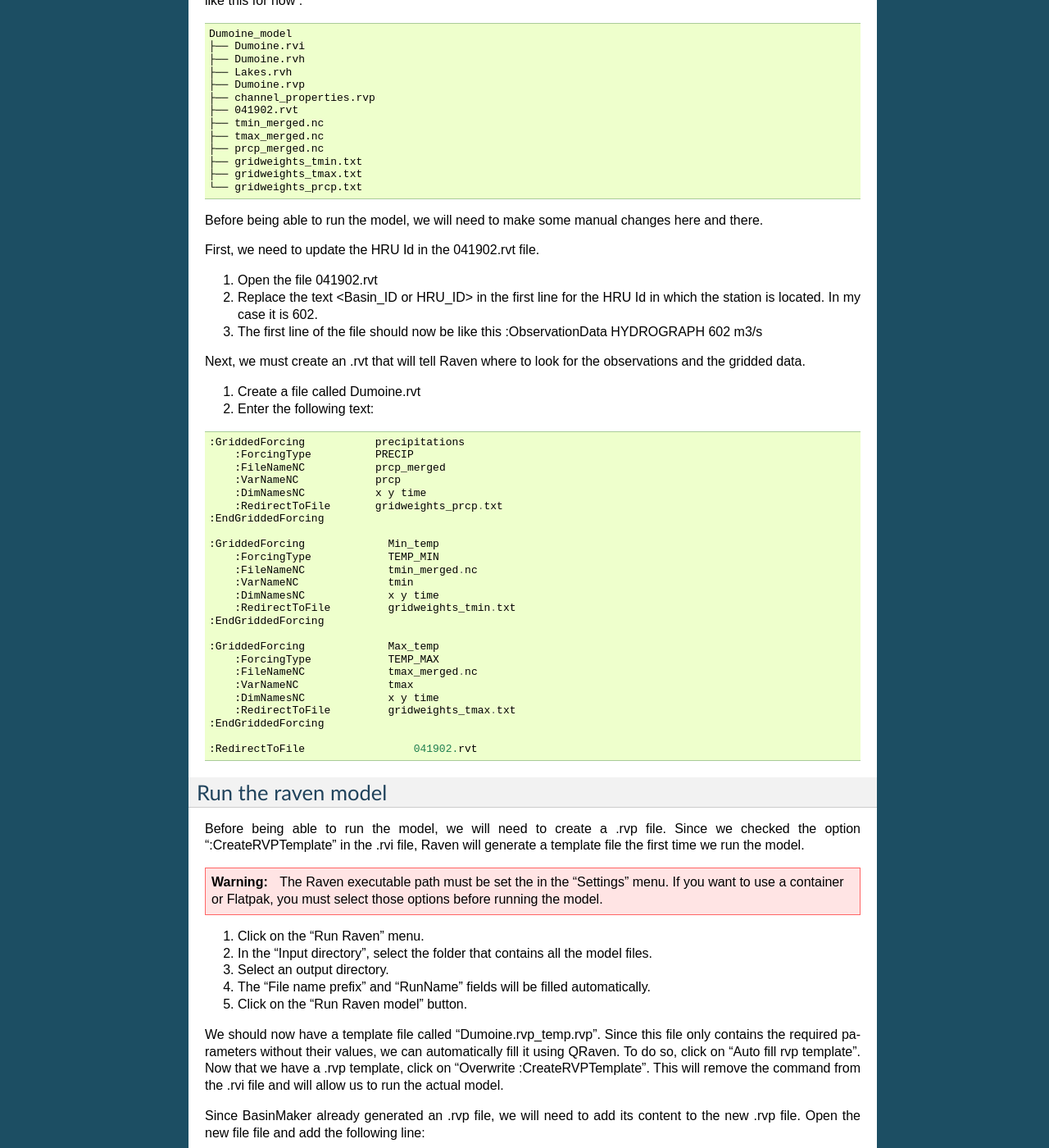
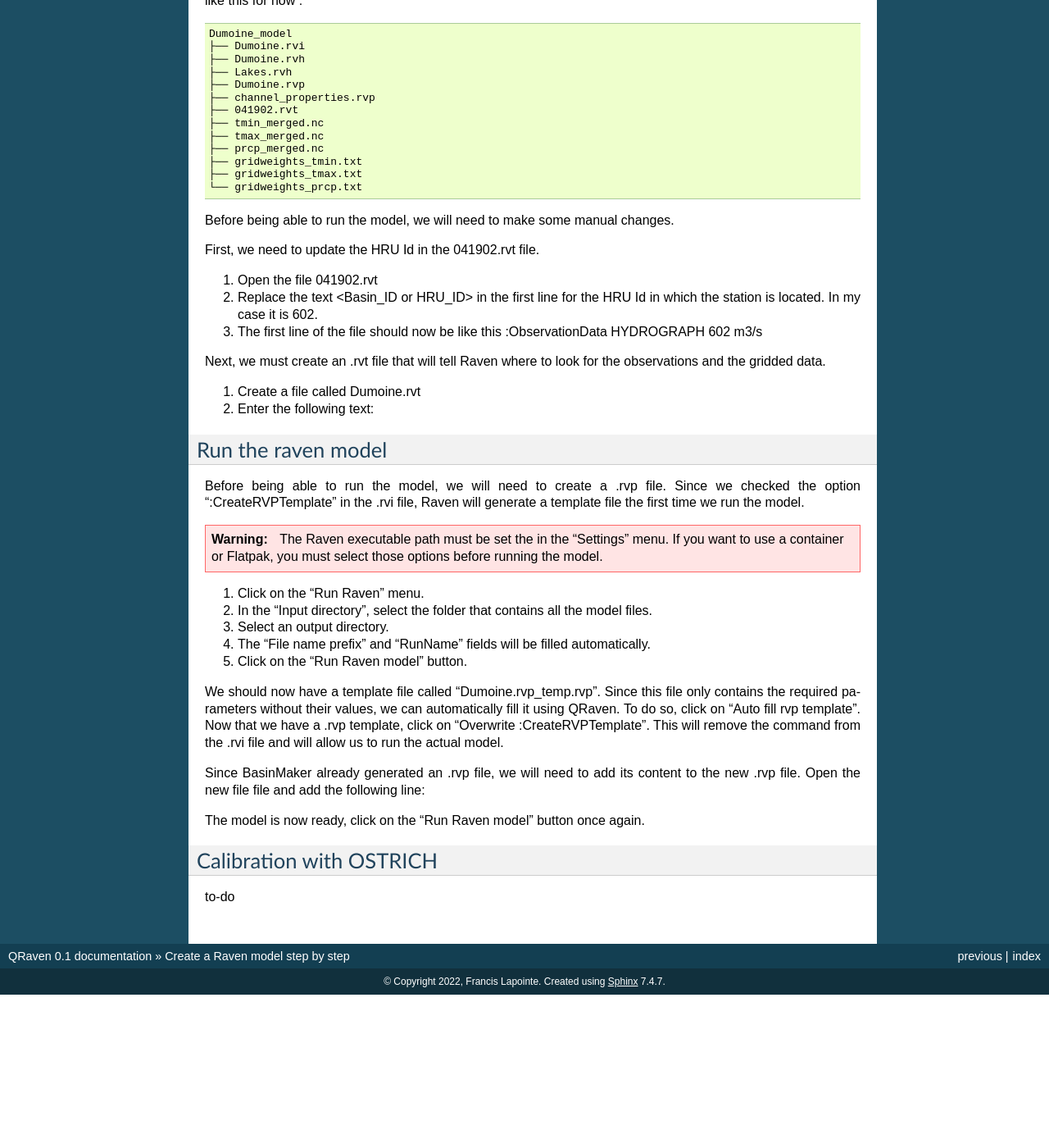
Before and after one commit to Scriptbash/QRaven, a Sphinx documentation site: the page built from qraven/help/source/tutorial.rst, in a window 1280 px wide and 1400 px high, scrolled down 9547 px. Shown: the whole window at 82% size. Built offline with Sphinx 7.4.7, drawn with Linux system fonts in a browser that asks for light colours; formulas are drawn with MathJax 3; after the commit the page ends 10760 px from its top, so only the background shows below that; some of the changed text lies outside the part shown.

Commit message:
Attempt fix tutorial template

```diff
--- a/qraven/help/source/tutorial.rst
+++ b/qraven/help/source/tutorial.rst
@@ -220,7 +220,7 @@ We now have almost all the required files to make the Raven model. The file stru
     ├── gridweights_tmax.txt
     └── gridweights_prcp.txt
 
-Before being able to run the model, we will need to make some manual changes here and there.
+Before being able to run the model, we will need to make some manual changes.
 
 First, we need to update the HRU Id in the 041902.rvt file.
 
@@ -228,39 +228,10 @@ First, we need to update the HRU Id in the 041902.rvt file.
 2. Replace the text <Basin_ID or HRU_ID> in the first line for the HRU Id in which the station is located. In my case it is 602.
 3. The first line of the file should now be like this :ObservationData HYDROGRAPH 602 m3/s
 
-Next, we must create an .rvt that will tell Raven where to look for the observations and the gridded data.
+Next, we must create an .rvt file that will tell Raven where to look for the observations and the gridded data.
 
 1. Create a file called Dumoine.rvt
 2. Enter the following text:
-
-::
-
-    :GriddedForcing           precipitations
-        :ForcingType          PRECIP
-        :FileNameNC           prcp_merged
-        :VarNameNC            prcp
-        :DimNamesNC           x y time
-        :RedirectToFile       gridweights_prcp.txt
-    :EndGriddedForcing
-
-    :GriddedForcing             Min_temp
-        :ForcingType            TEMP_MIN
-        :FileNameNC             tmin_merged.nc
-        :VarNameNC              tmin
-        :DimNamesNC             x y time
-        :RedirectToFile         gridweights_tmin.txt
-    :EndGriddedForcing
-
-    :GriddedForcing             Max_temp
-        :ForcingType            TEMP_MAX
-        :FileNameNC             tmax_merged.nc
-        :VarNameNC              tmax
-        :DimNamesNC             x y time
-        :RedirectToFile         gridweights_tmax.txt
-    :EndGriddedForcing
-
-    :RedirectToFile	            041902.rvt
-
 
 
 Run the raven model
@@ -284,9 +255,6 @@ Now that we have a .rvp template, click on "Overwrite :CreateRVPTemplate". This
 
 Since BasinMaker already generated an .rvp file, we will need to add its content to the new .rvp file. Open the new file file and add the following line:
 
-::
-
-    :RedirectToFile channel_properties.rvp
 
 
 The model is now ready, click on the "Run Raven model" button once again.
```
